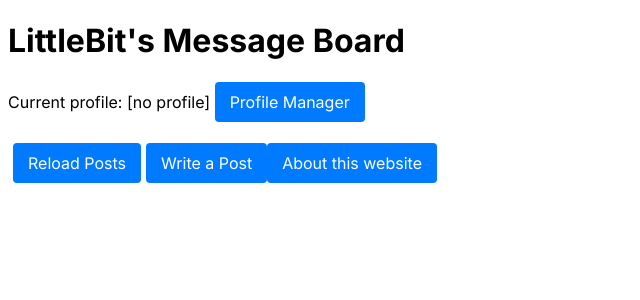
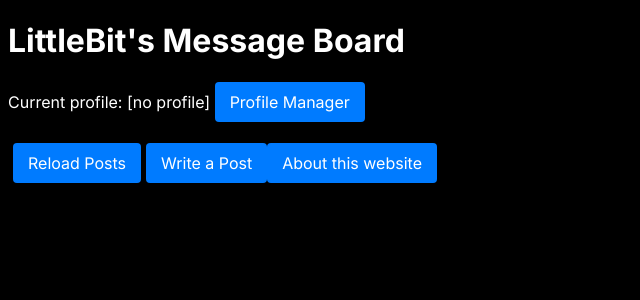
Before and after one commit to littlebitstudios/MessageBoard, a Next.js app: page / in a window 1280 px wide. Shown: the top 300 px of the page, without its empty margins (0-640 px from the left). Built offline with nearby package versions, Linux system fonts and the light colour scheme; no server answers; the database is empty.

Commit message:
style: make the website dark

```diff
--- a/styles/main.css
+++ b/styles/main.css
@@ -2,6 +2,8 @@
 
 body {
     font-family: Inter, sans-serif;
+    background-color: black;
+    color: white;
 }
 
 button,
@@ -69,5 +71,5 @@ textarea {
 }
 
 .text-container {
-    margin-left: 10px;
+    margin-left: 10px
 }
```
Also changed, not shown: 1 other file (tests, documents, lock files or other folders).
